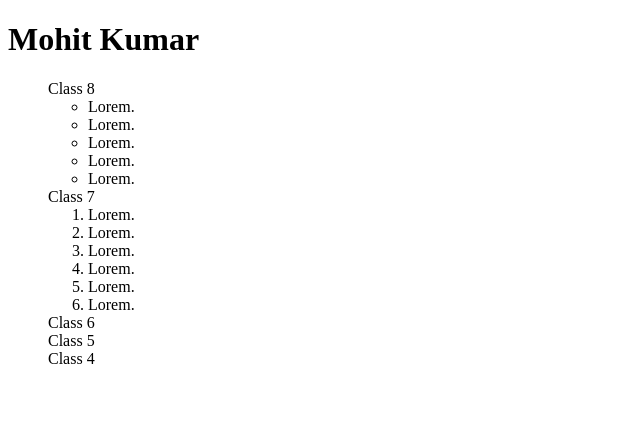
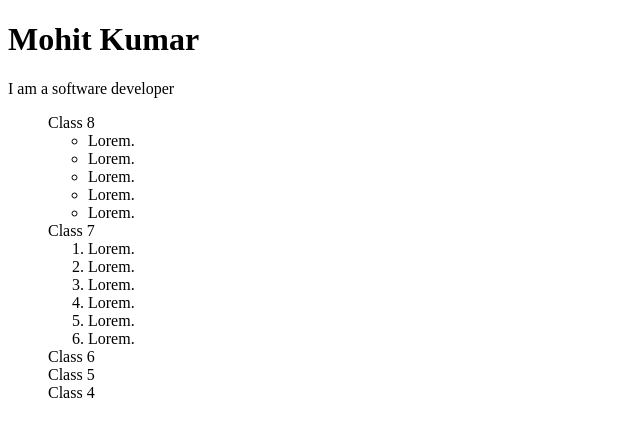
Before and after one commit to mohitcse88/hello-hi, a plain HTML site: page index.html in a window 1280 px wide. Shown: the whole page, without its empty margins (0-640 px from the left). Drawn offline with Linux system fonts and the light colour scheme.

Commit message:
paragraph added

```diff
--- a/index.html
+++ b/index.html
@@ -9,6 +9,7 @@
 </head>
 
     <h1>Mohit Kumar</h1>
+    <p>I am a software developer</p>
     <ul type="none">
         <li>Class 8</li>
         <ul>
```
